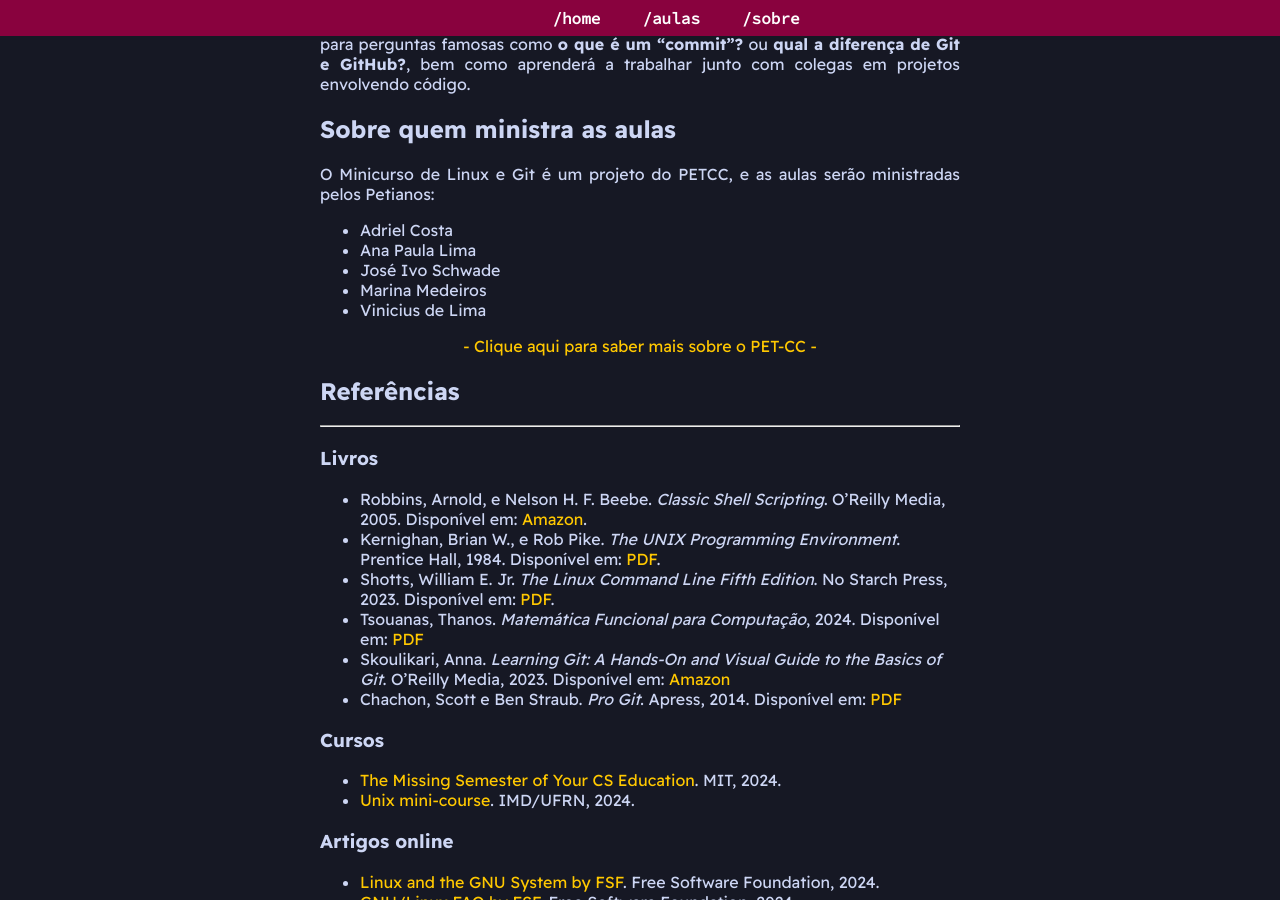
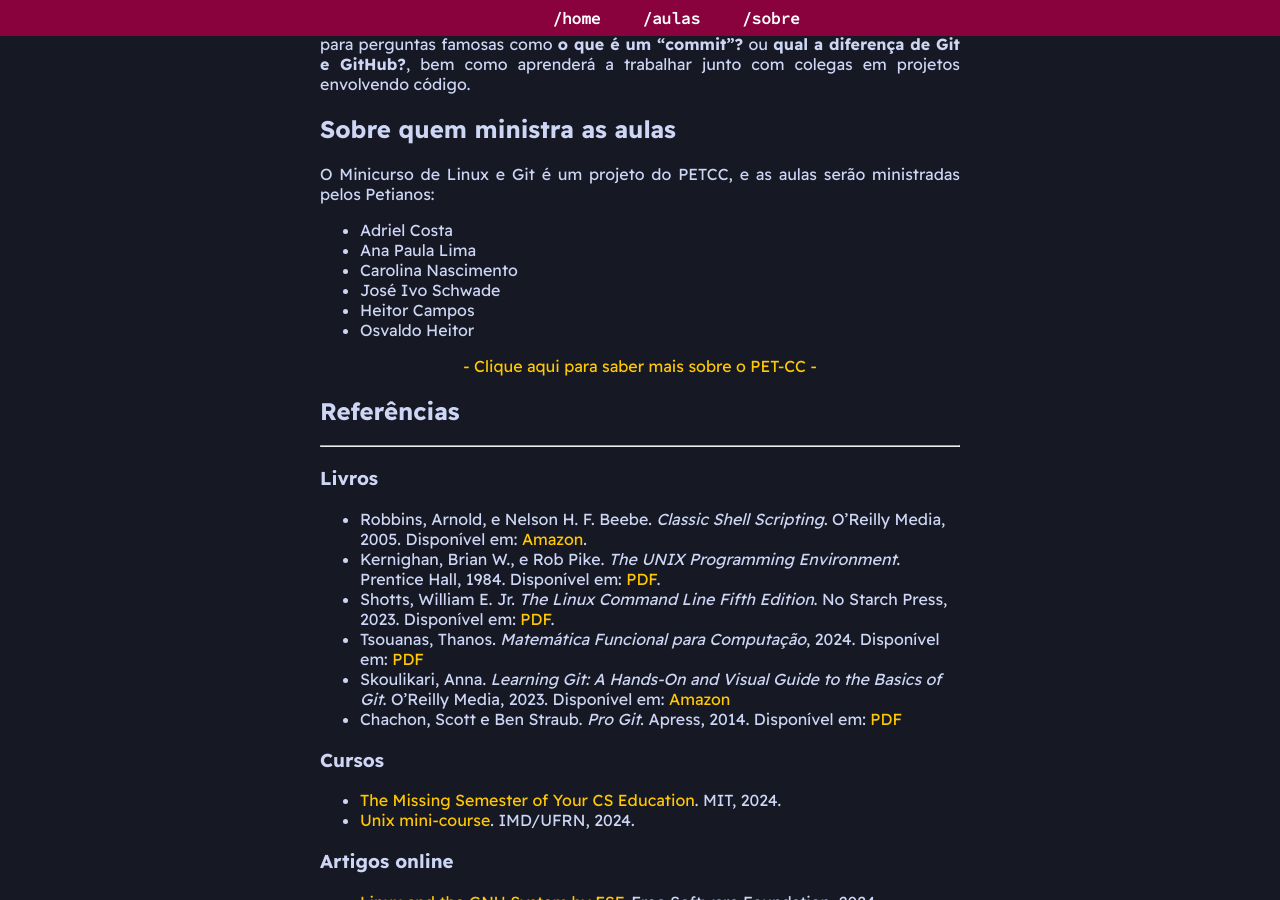
Before and after one commit to PETCC-UFRN/minicurso-linux-git, a Jekyll site: the page built from sobre.md, in a window 1280 px wide and 900 px high, scrolled down 391 px. Built offline with Jekyll 4.4.1, drawn with Linux system fonts in a browser that asks for light colours.

Commit message:
Adicionados os petianos que darão o curso na página Sobre

```diff
--- a/sobre.md
+++ b/sobre.md
@@ -17,9 +17,10 @@ O Minicurso de Linux e Git é um projeto do PETCC, e as aulas serão ministradas
 
 - Adriel Costa
 - Ana Paula Lima
+- Carolina Nascimento
 - José Ivo Schwade
-- Marina Medeiros
-- Vinicius de Lima
+- Heitor Campos
+- Osvaldo Heitor
 
 {% include petcclink.html %}
 
```
